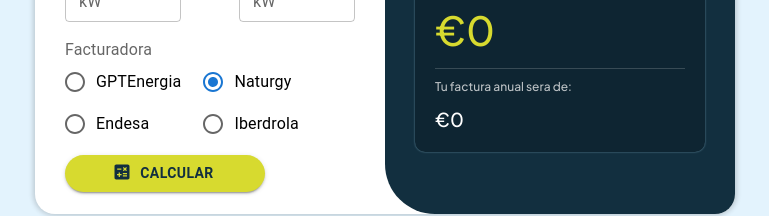
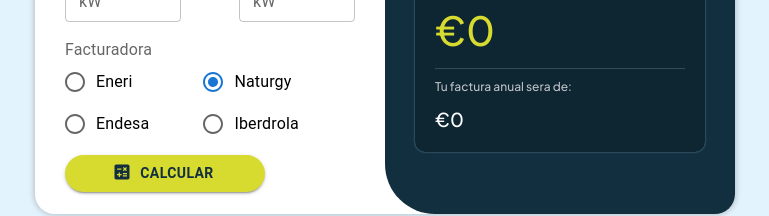
Before and after one commit to JojoUrbina/calculadora-de-luz, a React (Vite) app: page / in a window 1280 px wide. Shown: the part 386-602 px from the top of the page, without its empty margins (255-1024 px from the left). Built offline with nearby package versions, Linux system fonts and the light colour scheme.

Commit message:
Para quitar el servicio de ejemplo

```diff
--- a/components/Formulario.jsx
+++ b/components/Formulario.jsx
@@ -38,10 +38,7 @@
       tarifaPotencia: 0.1052,
       tarifaEnergia: 0.1167,
     },
-    gptEnergia: {
-      tarifaPotencia: 0.093368,
-      tarifaEnergia: 0.15,
-    },
+
   };
 
   const IVA = 0.21;
@@ -215,9 +212,9 @@
         className="facturadoras"
       >
         <FormControlLabel
-          value="gptEnergia"
+          value="eneri"
           control={<Radio />}
-          label="GPTEnergia"
+          label="Eneri"
           className="facturadora"
         />
         <FormControlLabel value="naturgy" control={<Radio />} label="Naturgy" className="facturadora" />
--- a/src/App.jsx
+++ b/src/App.jsx
@@ -4,7 +4,7 @@
 
 function App() {
   const [resultadoMensual, setResultadoMensual] = useState(0)
-  const [resultadoAnual, setResultadoAnual] = useState(0)
+  //const [resultadoAnual, setResultadoAnual] = useState(0)
   return (
       <div className="aplicacion">
         <Calculadora setResultadoMensual={setResultadoMensual} />
```
